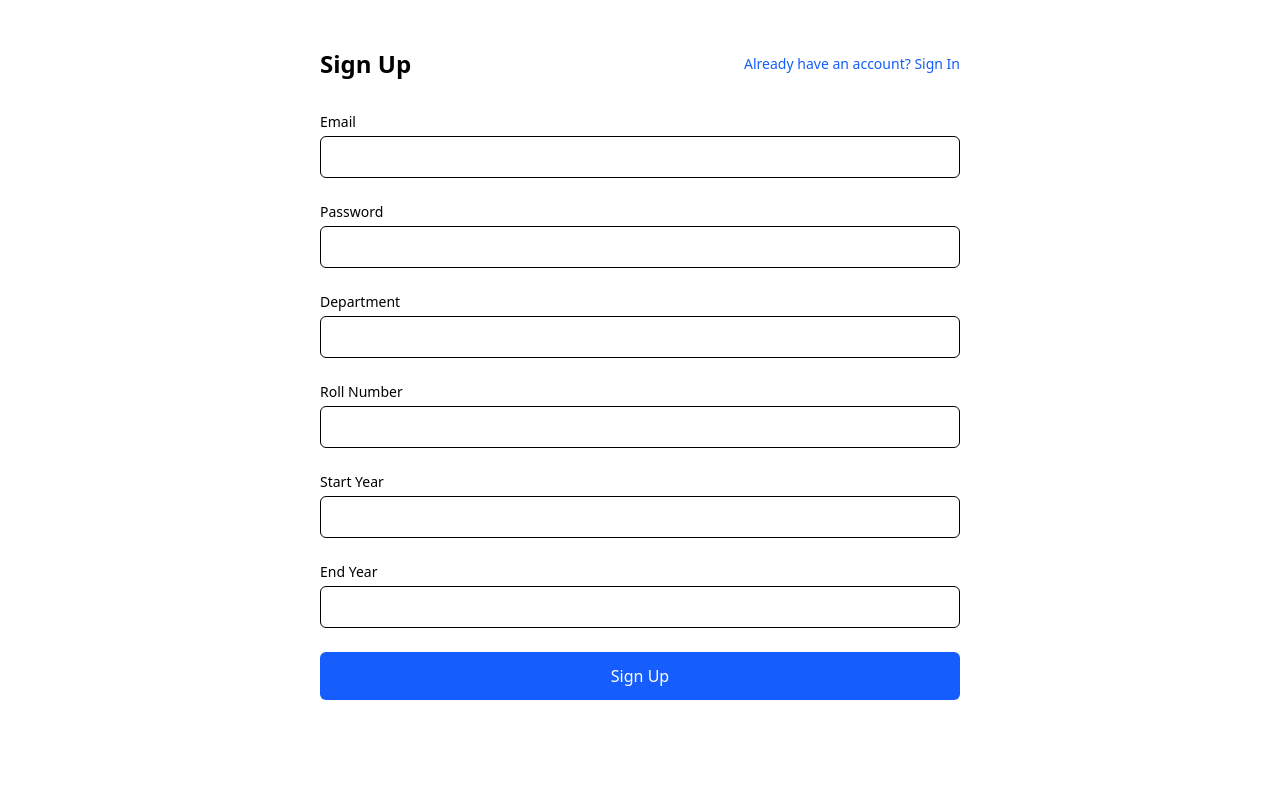
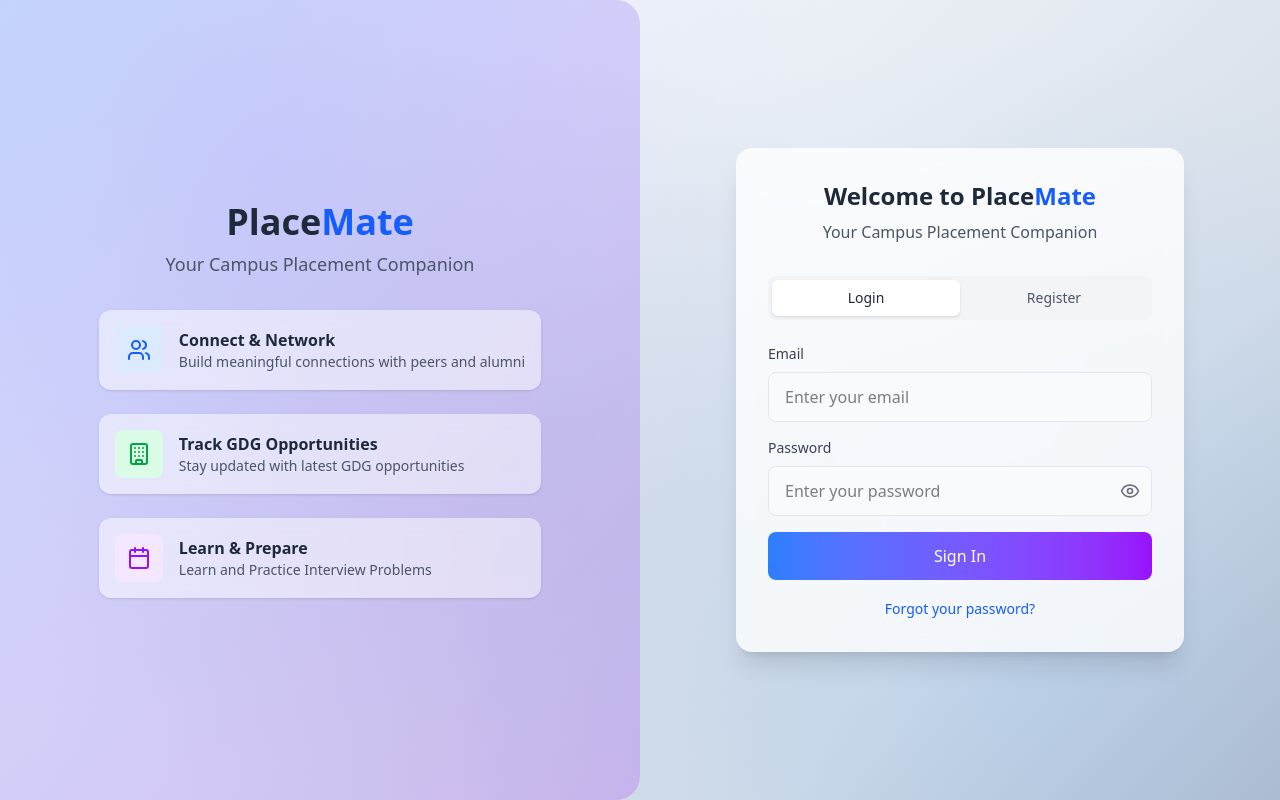
Before and after one commit to Ashes2004/PlaceMate, a Next.js app: page /auth in a window 1280 px wide. Built offline with nearby package versions, Linux system fonts and the light colour scheme; no server answers.

Commit message:
feat: Update AuthPage layout and functionality; integrate Header component in InterviewForm

```diff
--- a/app/auth/page.jsx
+++ b/app/auth/page.jsx
@@ -1,16 +1,11 @@
-"use client";
-
+"use client"
 import React, { useState } from "react";
-import {
-  createUserWithEmailAndPassword,
-  signInWithEmailAndPassword,
-} from "firebase/auth";
-import { doc, setDoc } from "firebase/firestore";
-import { auth, db } from "@/utils/firebase"; // adjust path if needed
+import { Eye, EyeOff, MapPin, Users, Building, Calendar } from "lucide-react";
 
 const AuthPage = () => {
-  const [isSignUp, setIsSignUp] = useState(true);
+  const [isSignUp, setIsSignUp] = useState(false);
   const [loading, setLoading] = useState(false);
+  const [showPassword, setShowPassword] = useState(false);
   const [formData, setFormData] = useState({
     email: "",
     password: "",
@@ -18,8 +13,6 @@
     rollNumber: "",
     startYear: "",
     endYear: "",
-    resumeScore: 0,
-    isAdmin: false,
   });
 
   const [error, setError] = useState(null);
@@ -29,35 +22,47 @@
     setFormData((prev) => ({ ...prev, [name]: value }));
   };
 
-  const handleSubmit = async (e) => {
-    e.preventDefault();
+  const handleSubmit = async () => {
     setLoading(true);
     setError(null);
 
     try {
       if (isSignUp) {
-        const userCred = await createUserWithEmailAndPassword(
-          auth,
-          formData.email,
-          formData.password
-        );
+        // Simulate Firebase signup
+        // const userCred = await createUserWithEmailAndPassword(auth, formData.email, formData.password);
+        // const user = userCred.user;
 
-        const user = userCred.user;
-        const profile = {
-          email: formData.email,
-          department: formData.department,
-          rollNumber: formData.rollNumber,
-          startYear: formData.startYear,
-          endYear: formData.endYear,
-          isAdmin: false,
-          createdAt: new Date(),
-        };
+        // const profile = {
+        //   email: formData.email,
+        //   department: formData.department,
+        //   rollNumber: formData.rollNumber,
+        //   startYear: formData.startYear,
+        //   endYear: formData.endYear,
+        //   isAdmin: false,
+        //   createdAt: new Date(),
+        // };
 
-        await setDoc(doc(db, "users", user.uid), profile);
+        // await setDoc(doc(db, "users", user.uid), profile);
+
+        // Save user ID to localStorage
+        // localStorage.setItem('userId', user.uid);
+
+        // For demo purposes, simulate successful signup
+        const mockUserId = 'user_' + Date.now();
+        console.log('Would save to localStorage:', mockUserId);
 
         alert("Account created successfully!");
       } else {
-        await signInWithEmailAndPassword(auth, formData.email, formData.password);
+        // Simulate Firebase login
+        // await signInWithEmailAndPassword(auth, formData.email, formData.password);
+
+        // Save user ID to localStorage after successful login
+        // localStorage.setItem('userId', userCredential.user.uid);
+
+        // For demo purposes, simulate successful login
+        const mockUserId = 'user_' + Date.now();
+        console.log('Would save to localStorage:', mockUserId);
+
         alert("Login successful!");
       }
     } catch (err) {
@@ -67,27 +72,111 @@
     }
   };
 
+  const backgroundStyle = {
+    background: `
+      radial-gradient(circle at 20% 20%, rgba(199, 210, 254, 0.4) 0%, transparent 50%),
+      radial-gradient(circle at 80% 80%, rgba(147, 197, 253, 0.3) 0%, transparent 50%),
+      radial-gradient(circle at 40% 60%, rgba(156, 163, 175, 0.2) 0%, transparent 50%),
+      linear-gradient(135deg,
+        rgba(248, 250, 252, 0.95) 0%,
+        rgba(241, 245, 249, 0.9) 25%,
+        rgba(226, 232, 240, 0.85) 50%,
+        rgba(203, 213, 225, 0.8) 75%,
+        rgba(148, 163, 184, 0.75) 100%
+      )
+    `,
+  };
+
   return (
-    <div className="max-w-2xl mx-auto px-4 py-12">
-      <div className="flex justify-between items-center mb-8">
-        <h2 className="text-2xl font-bold">{isSignUp ? "Sign Up" : "Sign In"}</h2>
+    <div className="min-h-screen flex" style={backgroundStyle}>
+      {/* Left side - Hero Section */}
+      <div className="hidden lg:flex lg:w-1/2 flex-col justify-center items-center p-12 relative">
+        <div className="absolute inset-0 bg-gradient-to-br from-blue-600/20 to-purple-600/20 rounded-r-3xl"></div>
+        <div className="relative z-10 text-center">
+          <div className="mb-8">
+
+            <h1 className="text-4xl font-bold text-gray-800 mb-2">Place<span className="text-blue-600">Mate</span></h1>
+            <p className="text-lg text-gray-600">Your Campus Placement Companion</p>
+          </div>
+
+          <div className="space-y-6">
+            <div className="flex items-center space-x-4 bg-white/50 backdrop-blur-sm rounded-xl p-4 shadow-sm">
+              <div className="w-12 h-12 bg-blue-100 rounded-lg flex items-center justify-center">
+                <Users className="w-6 h-6 text-blue-600" />
+              </div>
+              <div className="text-left">
+                <h3 className="font-semibold text-gray-800">Connect & Network</h3>
+                <p className="text-sm text-gray-600">Build meaningful connections with peers and alumni</p>
+              </div>
+            </div>
+
+            <div className="flex items-center space-x-4 bg-white/50 backdrop-blur-sm rounded-xl p-4 shadow-sm">
+              <div className="w-12 h-12 bg-green-100 rounded-lg flex items-center justify-center">
+                <Building className="w-6 h-6 text-green-600" />
+              </div>
+              <div className="text-left">
+                <h3 className="font-semibold text-gray-800">Track GDG Opportunities</h3>
+                <p className="text-sm text-gray-600">Stay updated with latest GDG opportunities</p>
+              </div>
+            </div>
+
+            <div className="flex items-center space-x-4 bg-white/50 backdrop-blur-sm rounded-xl p-4 shadow-sm">
+              <div className="w-12 h-12 bg-purple-100 rounded-lg flex items-center justify-center">
+                <Calendar className="w-6 h-6 text-purple-600" />
+              </div>
+              <div className="text-left">
+                <h3 className="font-semibold text-gray-800">Learn & Prepare</h3>
+                <p className="text-sm text-gray-600">Learn and Practice Interview Problems</p>
+              </div>
+            </div>
+          </div>
+        </div>
+      </div>
+
+      {/* Right side - Auth Form */}
+      <div className="w-full lg:w-1/2 flex items-center justify-center p-8">
+        <div className="w-full max-w-md">
+          <div className="bg-white/80 backdrop-blur-sm rounded-2xl shadow-xl p-8">
+            <div className="text-center mb-8">
+
+              <h2 className="text-2xl font-bold text-gray-800 mb-2">Welcome to Place<span className="text-blue-600">Mate</span></h2>
+              <p className="text-gray-600">Your Campus Placement Companion</p>
+            </div>
+
+            {/* Tab Switch */}
+            <div className="flex bg-gray-100 rounded-lg p-1 mb-6">
               <button
-          className="text-sm text-blue-600 hover:underline"
-          onClick={() => setIsSignUp((prev) => !prev)}
+                className={`flex-1 py-2 px-4 rounded-md text-sm font-medium transition-colors ${
+                  !isSignUp
+                    ? 'bg-white text-gray-800 shadow-sm'
+                    : 'text-gray-600 hover:text-gray-800'
+                }`}
+                onClick={() => setIsSignUp(false)}
               >
-          {isSignUp ? "Already have an account? Sign In" : "Don't have an account? Sign Up"}
+                Login
+              </button>
+              <button
+                className={`flex-1 py-2 px-4 rounded-md text-sm font-medium transition-colors ${
+                  isSignUp
+                    ? 'bg-white text-gray-800 shadow-sm'
+                    : 'text-gray-600 hover:text-gray-800'
+                }`}
+                onClick={() => setIsSignUp(true)}
+              >
+                Register
               </button>
             </div>
 
-      <form className="space-y-6" onSubmit={handleSubmit}>
+            <div className="space-y-4">
               {/* Email */}
               <div>
-          <label className="block text-sm font-medium">Email</label>
+                <label className="block text-sm font-medium text-gray-700 mb-2">Email</label>
                 <input
                   type="email"
                   name="email"
                   required
-            className="w-full mt-1 px-4 py-2 border rounded-md"
+                  className="w-full px-4 py-3 bg-gray-50 border border-gray-200 rounded-lg focus:ring-2 focus:ring-blue-500 focus:border-transparent transition-colors"
+                  placeholder="Enter your email"
                   value={formData.email}
                   onChange={handleChange}
                 />
@@ -95,86 +184,114 @@
 
               {/* Password */}
               <div>
-          <label className="block text-sm font-medium">Password</label>
+                <label className="block text-sm font-medium text-gray-700 mb-2">Password</label>
+                <div className="relative">
                   <input
-            type="password"
+                    type={showPassword ? "text" : "password"}
                     name="password"
                     required
-            className="w-full mt-1 px-4 py-2 border rounded-md"
+                    className="w-full px-4 py-3 bg-gray-50 border border-gray-200 rounded-lg focus:ring-2 focus:ring-blue-500 focus:border-transparent transition-colors pr-12"
+                    placeholder="Enter your password"
                     value={formData.password}
                     onChange={handleChange}
                   />
+                  <button
+                    type="button"
+                    className="absolute right-3 top-1/2 transform -translate-y-1/2 text-gray-500 hover:text-gray-700"
+                    onClick={() => setShowPassword(!showPassword)}
+                  >
+                    {showPassword ? <EyeOff className="w-5 h-5" /> : <Eye className="w-5 h-5" />}
+                  </button>
+                </div>
               </div>
 
               {/* Sign Up Only Fields */}
               {isSignUp && (
                 <>
-
-
                   <div>
-              <label className="block text-sm font-medium">Department</label>
+                    <label className="block text-sm font-medium text-gray-700 mb-2">Department</label>
                     <input
                       type="text"
                       name="department"
                       required
-                className="w-full mt-1 px-4 py-2 border rounded-md"
+                      className="w-full px-4 py-3 bg-gray-50 border border-gray-200 rounded-lg focus:ring-2 focus:ring-blue-500 focus:border-transparent transition-colors"
+                      placeholder="e.g., Computer Science"
                       value={formData.department}
                       onChange={handleChange}
                     />
                   </div>
 
                   <div>
-              <label className="block text-sm font-medium">Roll Number</label>
+                    <label className="block text-sm font-medium text-gray-700 mb-2">Roll Number</label>
                     <input
                       type="text"
                       name="rollNumber"
                       required
-                className="w-full mt-1 px-4 py-2 border rounded-md"
+                      className="w-full px-4 py-3 bg-gray-50 border border-gray-200 rounded-lg focus:ring-2 focus:ring-blue-500 focus:border-transparent transition-colors"
+                      placeholder="Enter your roll number"
                       value={formData.rollNumber}
                       onChange={handleChange}
                     />
                   </div>
 
+                  <div className="grid grid-cols-2 gap-4">
                     <div>
-              <label className="block text-sm font-medium">Start Year</label>
+                      <label className="block text-sm font-medium text-gray-700 mb-2">Start Year</label>
                       <input
                         type="number"
                         name="startYear"
                         required
-                className="w-full mt-1 px-4 py-2 border rounded-md"
+                        className="w-full px-4 py-3 bg-gray-50 border border-gray-200 rounded-lg focus:ring-2 focus:ring-blue-500 focus:border-transparent transition-colors"
+                        placeholder="2020"
                         value={formData.startYear}
                         onChange={handleChange}
                       />
                     </div>
 
                     <div>
-              <label className="block text-sm font-medium">End Year</label>
+                      <label className="block text-sm font-medium text-gray-700 mb-2">End Year</label>
                       <input
                         type="number"
                         name="endYear"
                         required
-                className="w-full mt-1 px-4 py-2 border rounded-md"
+                        className="w-full px-4 py-3 bg-gray-50 border border-gray-200 rounded-lg focus:ring-2 focus:ring-blue-500 focus:border-transparent transition-colors"
+                        placeholder="2024"
                         value={formData.endYear}
                         onChange={handleChange}
                       />
+                    </div>
                   </div>
                 </>
               )}
 
               {/* Error */}
-        {error && <p className="text-red-600 text-sm">{error}</p>}
+              {error && (
+                <div className="bg-red-50 border border-red-200 rounded-lg p-3">
+                  <p className="text-red-600 text-sm">{error}</p>
+                </div>
+              )}
 
               {/* Submit Button */}
-        <div>
               <button
-            type="submit"
+                type="button"
                 disabled={loading}
-            className="w-full py-3 bg-blue-600 text-white font-medium rounded-md hover:bg-blue-700"
+                className="w-full py-3 bg-gradient-to-r from-blue-500 to-purple-600 text-white font-medium rounded-lg hover:from-blue-600 hover:to-purple-700 focus:ring-2 focus:ring-blue-500 focus:ring-offset-2 transition-all disabled:opacity-50 disabled:cursor-not-allowed"
+                onClick={handleSubmit}
               >
-            {loading ? "Please wait..." : isSignUp ? "Sign Up" : "Sign In"}
+                {loading ? "Please wait..." : isSignUp ? "Create Account" : "Sign In"}
               </button>
             </div>
-      </form>
+
+            {!isSignUp && (
+              <div className="text-center mt-4">
+                <a href="#" className="text-sm text-blue-600 hover:text-blue-500">
+                  Forgot your password?
+                </a>
+              </div>
+            )}
+          </div>
+        </div>
+      </div>
     </div>
   );
 };
--- a/app/placementStory/page.jsx
+++ b/app/placementStory/page.jsx
@@ -15,6 +15,7 @@
 import { db } from "@/utils/firebase"; // adjust path
 import { collection, addDoc } from "firebase/firestore";
 import { useRouter } from "next/navigation";
+import Header from "@/components/Header";
 
 
 export default function InterviewForm() {
@@ -89,9 +90,10 @@
 
   return (
     <div className="min-h-screen bg-gradient-to-br from-blue-50 via-white to-purple-50 py-8 px-4">
-      <div className="max-w-4xl mx-auto">
-        {/* Header */}
-        <div className="text-center mb-8">
+      <Header/>
+      <div className="max-w-4xl mx-auto ">
+
+        <div className="text-center mb-8 mt-24">
           <h1 className="text-4xl font-bold text-gray-800 mb-2">
             Share Your Interview Experience
           </h1>
```
Lines whose indentation alone changed are shown as unchanged.
